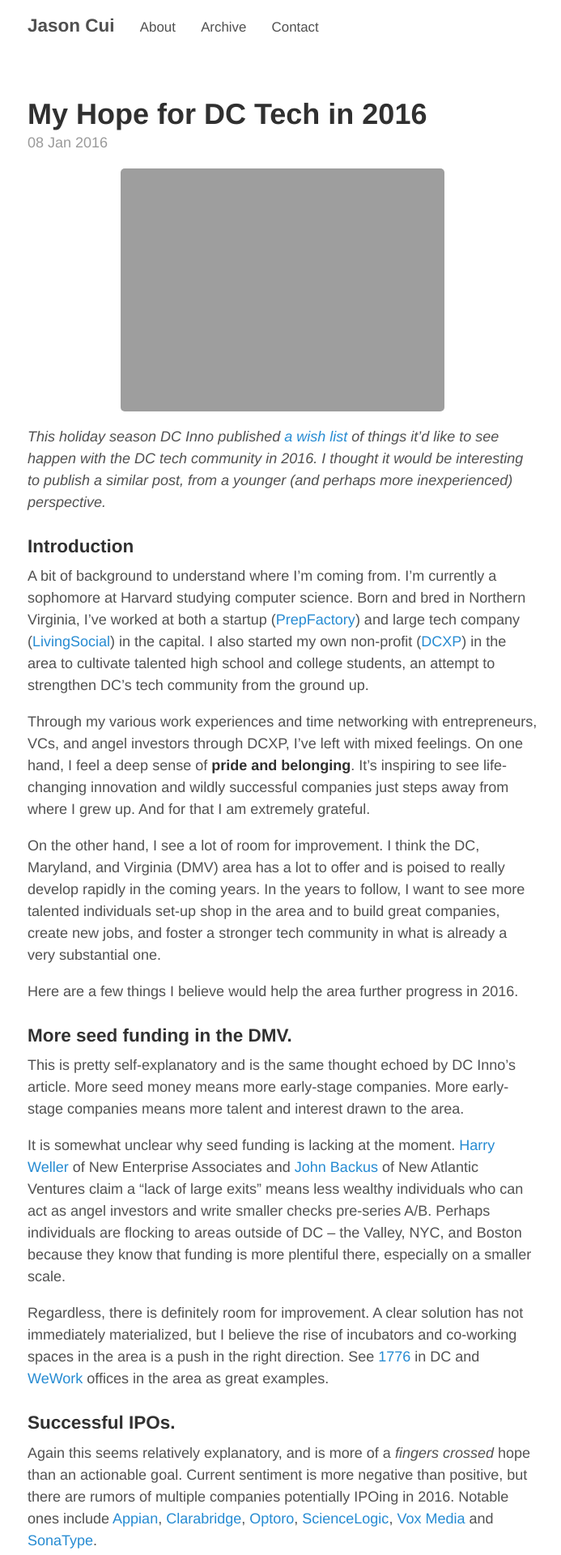
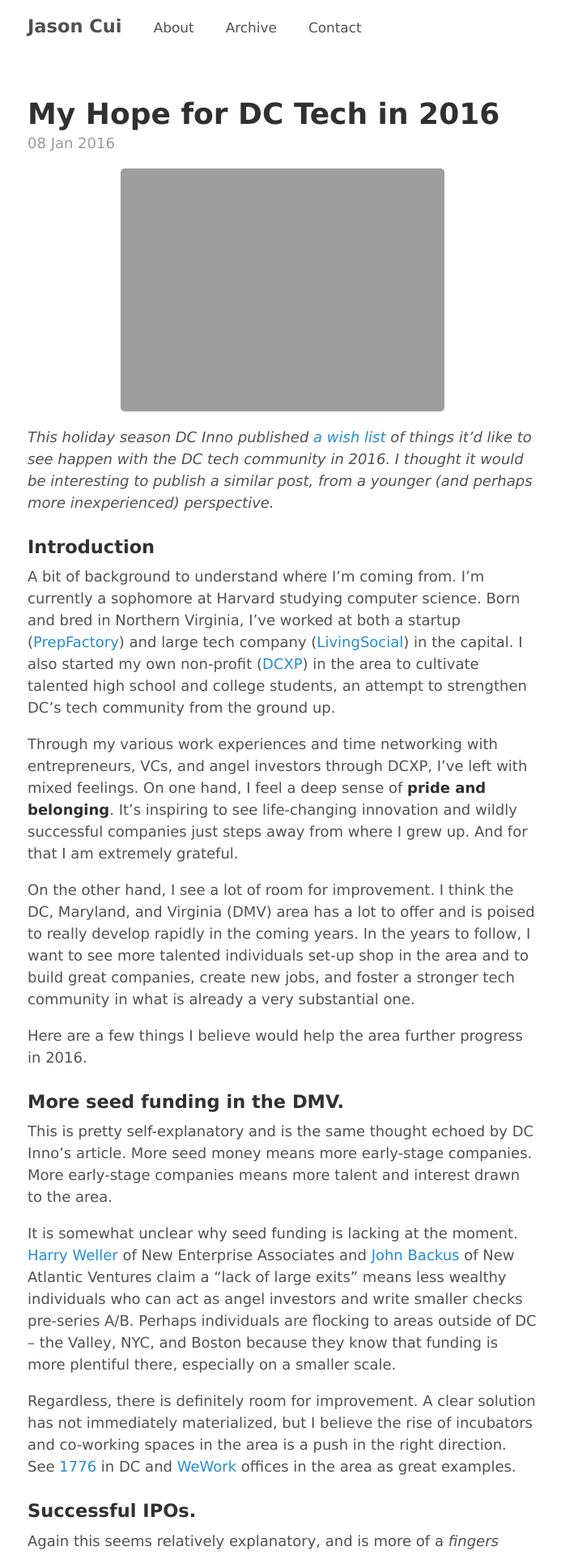
Before and after one commit to jasoncui/jasoncui.github.io, a Jekyll site: the page built from index.html, in a window 1280 px wide. Shown: the top 1920 px of the page at 81% size, without its empty margins (291-984 px from the left). Built offline with Jekyll 4.4.1, drawn with Linux system fonts in a browser that asks for light colours; the list of posts is cut into pages by our own code.

Commit message:
new font

```diff
--- a/_sass/_base.scss
+++ b/_sass/_base.scss
@@ -15,7 +15,7 @@
 }
 
 html {
-  font-family: "Helvetica Neue", Helvetica, Arial, sans-serif;
+  font-family: "Lucida Sans Unicode", "Lucida Grande", sans-serif;
   font-size: 16px;
   line-height: 1.5;
 
```
